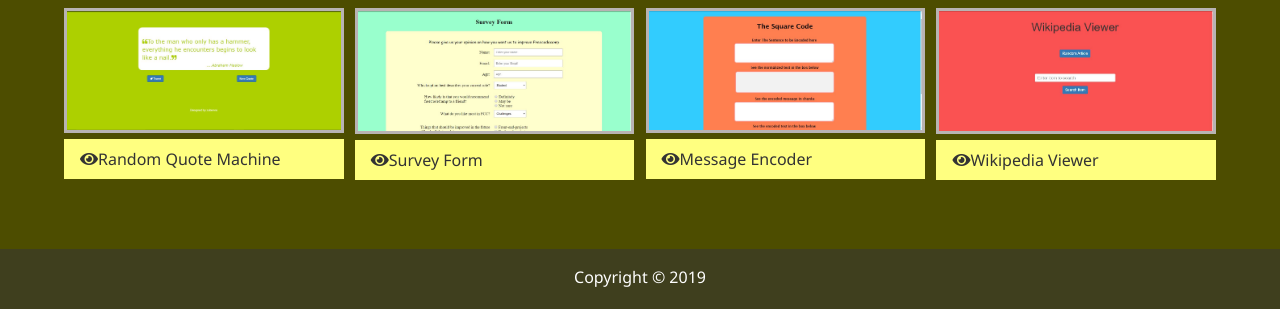
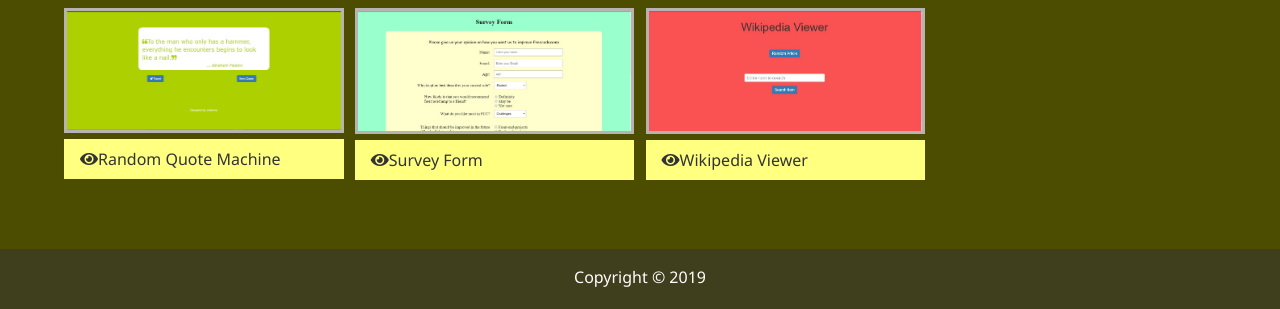
Before and after one commit to Zubenna/my-profile, a plain HTML site: page personal_portfolio/work.html in a window 1280 px wide. Shown: the part 518-827 px from the top of the page. Drawn offline with Linux system fonts and the light colour scheme.

Commit message:
work page updated

```diff
--- a/personal_portfolio/work.html
+++ b/personal_portfolio/work.html
@@ -151,18 +151,7 @@
                  <i class="fab fa-github"></i>Github
                 </a>-->
             </div>
-            <div class="item">
-                <a href="https://codepen.io/Zubenna/full/NZjrrd" target="_blank">
-                    <img src="img/Square-code.jpg" alt="Message Encoder">
-                </a>
-                <a href="https://codepen.io/Zubenna/full/NZjrrd" target="_blank" class="btn-light">
-                    <i class="fas fa-eye"></i>Message Encoder
-                </a>
-                <!--<a href="#" class="btn-dark">
-                <i class="fab fa-github"></i>Github
-                </a>-->
 
-            </div>
             <div class="item">
                 <a href="https://codepen.io/Zubenna/full/OXbQyR/" target="_blank">
                     <img src="img/wikipedia-viewer.jpg" alt="Wikipedia Viewer">
@@ -185,3 +174,17 @@
 </body>
 
 </html>
+
+
+<!--<div class="item">
+    <a href="https://codepen.io/Zubenna/full/NZjrrd" target="_blank">
+        <img src="img/Square-code.jpg" alt="Message Encoder">
+    </a>
+    <a href="https://codepen.io/Zubenna/full/NZjrrd" target="_blank" class="btn-light">
+        <i class="fas fa-eye"></i>Message Encoder
+    </a>
+    <a href="#" class="btn-dark">
+                <i class="fab fa-github"></i>Github
+                </a>
+
+</div>-->
```
